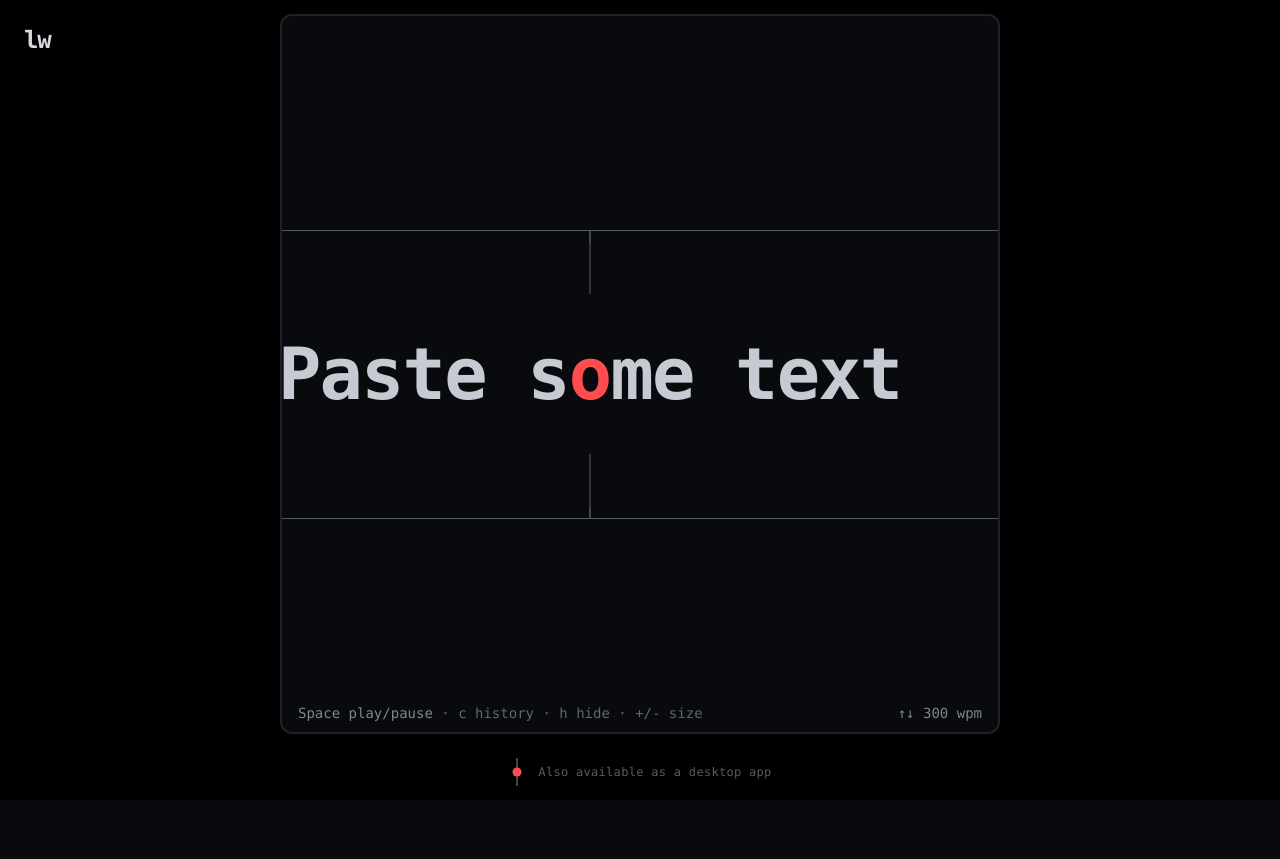
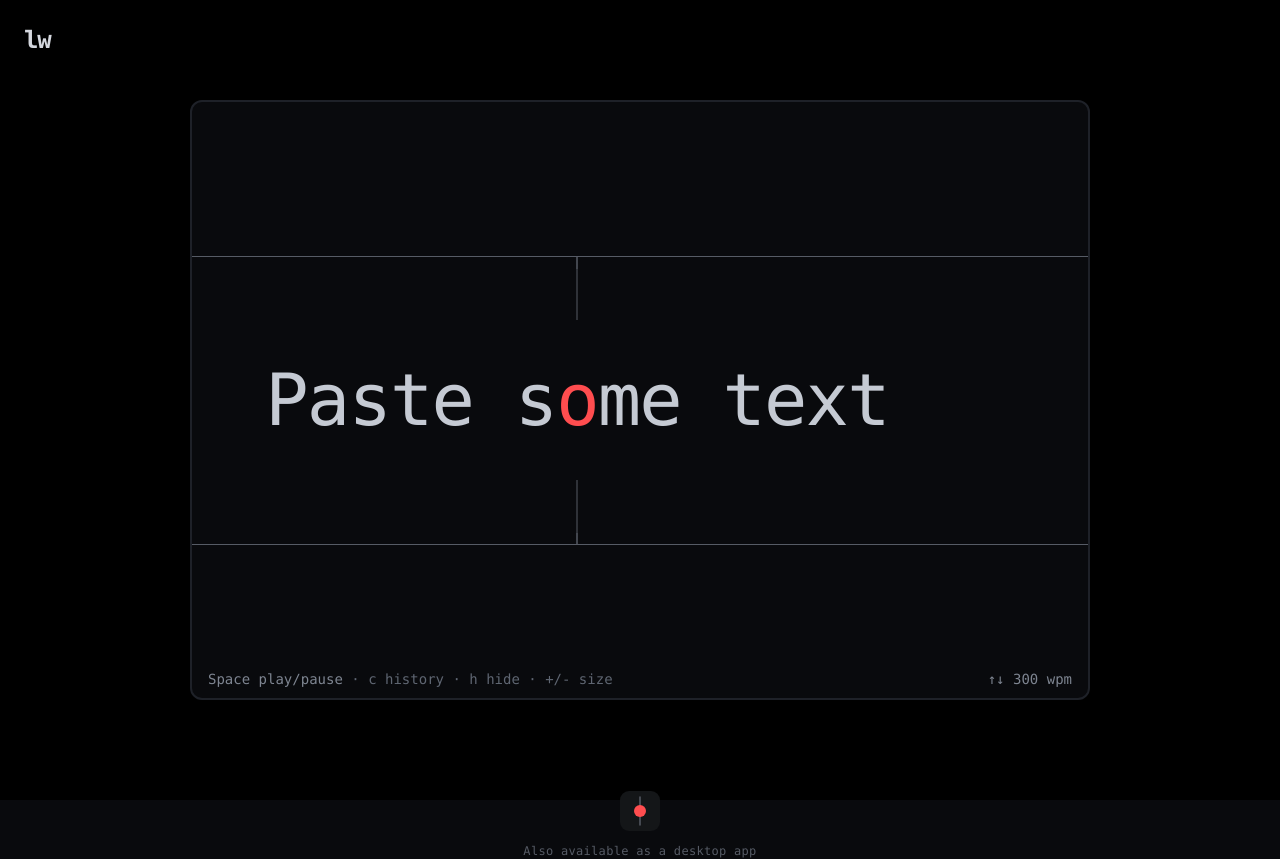
Before and after one commit to linuswolff/read-for-speed, a React (Vite) app: page / in a window 1280 px wide. Before the commit the page ends 800 px from the top, so only its background shows below. Built offline with nearby package versions, Linux system fonts and the light colour scheme.

Commit message:
3:2 ratio, lighter font weight, desktop tease always visible with GitHub link

```diff
--- a/src/App.tsx
+++ b/src/App.tsx
@@ -122,7 +122,7 @@ function RenderedText({
         left: `${ANCHOR_PERCENT}%`,
         transform: `translate(${-offset}px, -50%)`,
         fontSize: `${fontSizeRem}rem`,
-        fontWeight: 600,
+        fontWeight: 400,
       }}
     >
       {chars.map((char, index) => (
@@ -411,7 +411,7 @@ export default function App() {
 
   return (
     <div
-      className="group/outer h-screen w-screen bg-black text-[#D4D7DE] flex flex-col items-center justify-center gap-6"
+      className="relative h-screen w-screen bg-black text-[#D4D7DE] flex items-center justify-center"
     >
       {/* lw backlink — pinned top-left of viewport */}
       <div className="absolute top-6 left-6">
@@ -431,7 +431,7 @@ export default function App() {
         onPaste={handlePaste}
         onMouseDown={() => rootRef.current?.focus()}
         className="relative overflow-hidden bg-[#090A0D] border-2 border-[#1E2128] outline-none rounded-xl"
-        style={{ width: 'min(800px, min(90vw, 90vh))', height: 'min(800px, min(90vw, 90vh))' }}
+        style={{ width: 'min(900px, min(90vw, 135vh))', aspectRatio: '3/2' }}
       >
       <div
         className="absolute inset-x-0 border-t border-[#565B65]"
@@ -537,15 +537,22 @@ export default function App() {
       ) : null}
       </div>
 
-      {/* Desktop app tease — hidden, fades in on hover of outer wrapper */}
-      <div className="flex items-center gap-3 opacity-0 group-hover/outer:opacity-100 transition-opacity duration-500 select-none pointer-events-none">
-        {/* Minimal SVG logo: vertical line + red focal dot */}
-        <svg width="18" height="28" viewBox="0 0 18 28" fill="none" xmlns="http://www.w3.org/2000/svg">
-          <line x1="9" y1="0" x2="9" y2="28" stroke="#565B65" strokeWidth="1.5"/>
-          <circle cx="9" cy="14" r="4.5" fill="#FF4D4F"/>
+      {/* Desktop app tease — pinned, centered between box bottom and viewport bottom */}
+      <a
+        href="https://github.com/linuswolff/read-for-speed"
+        target="_blank"
+        rel="noopener noreferrer"
+        className="absolute flex flex-col items-center gap-3 hover:opacity-70 transition-opacity duration-300"
+        style={{ top: 'calc(50% + min(450px, min(45vw, 67.5vh)) + (50vh - min(450px, min(45vw, 67.5vh))) / 2)', transform: 'translateY(-50%)' }}
+      >
+        {/* App icon: rounded rect with vertical line + red dot */}
+        <svg width="40" height="40" viewBox="0 0 40 40" fill="none" xmlns="http://www.w3.org/2000/svg">
+          <rect width="40" height="40" rx="9" fill="#141618"/>
+          <line x1="20" y1="6" x2="20" y2="34" stroke="#565B65" strokeWidth="1.5" strokeLinecap="round"/>
+          <circle cx="20" cy="20" r="6" fill="#FF4D4F"/>
         </svg>
         <span className="text-xs text-[#565B65] tracking-wide">Also available as a desktop app</span>
-      </div>
+      </a>
     </div>
   );
 }
```
